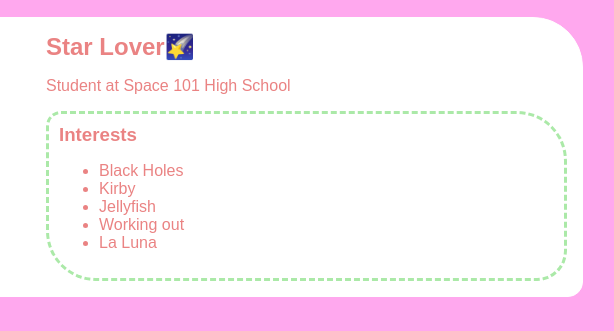
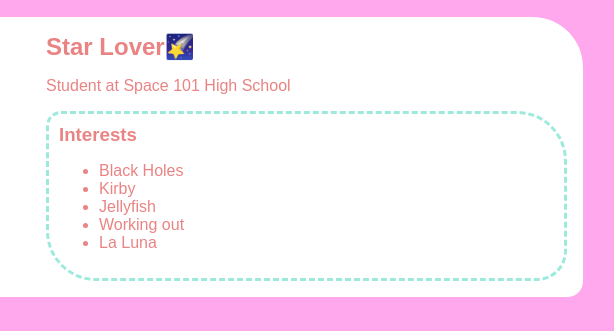
Before and after one commit to walker7451/walker7451.github.io, a plain HTML site: page index.html in a window 1280 px wide. Shown: the part 93-424 px from the top of the page, 457-1071 px from the left. Drawn offline with Linux system fonts and the light colour scheme.

Commit message:
add index.html and css files

```diff
--- a/style.css
+++ b/style.css
@@ -61,7 +61,7 @@ main {
 
 /* portfolio styles */
 #interests {
-    border: 3px solid rgb(171, 233, 168);
+    border: 3px solid rgb(157, 234, 220);
     border-style:dashed;
     border-radius: 15px 50px 30px;
     padding: 10px;
```
